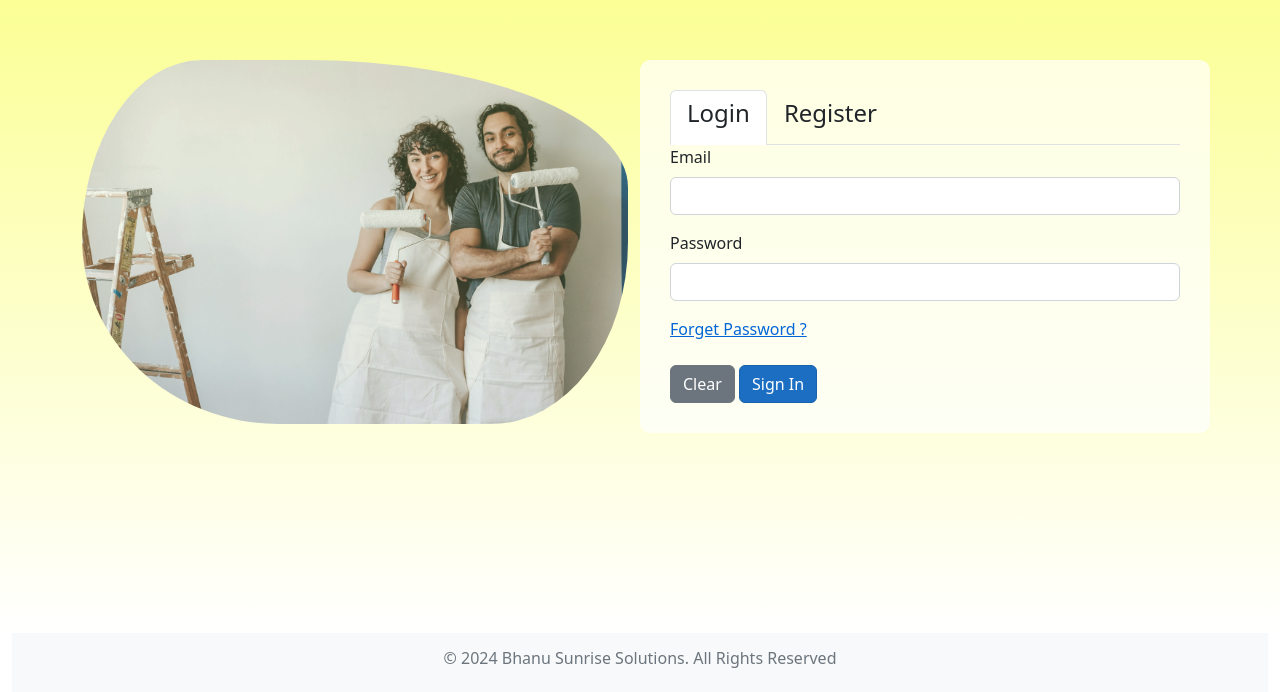
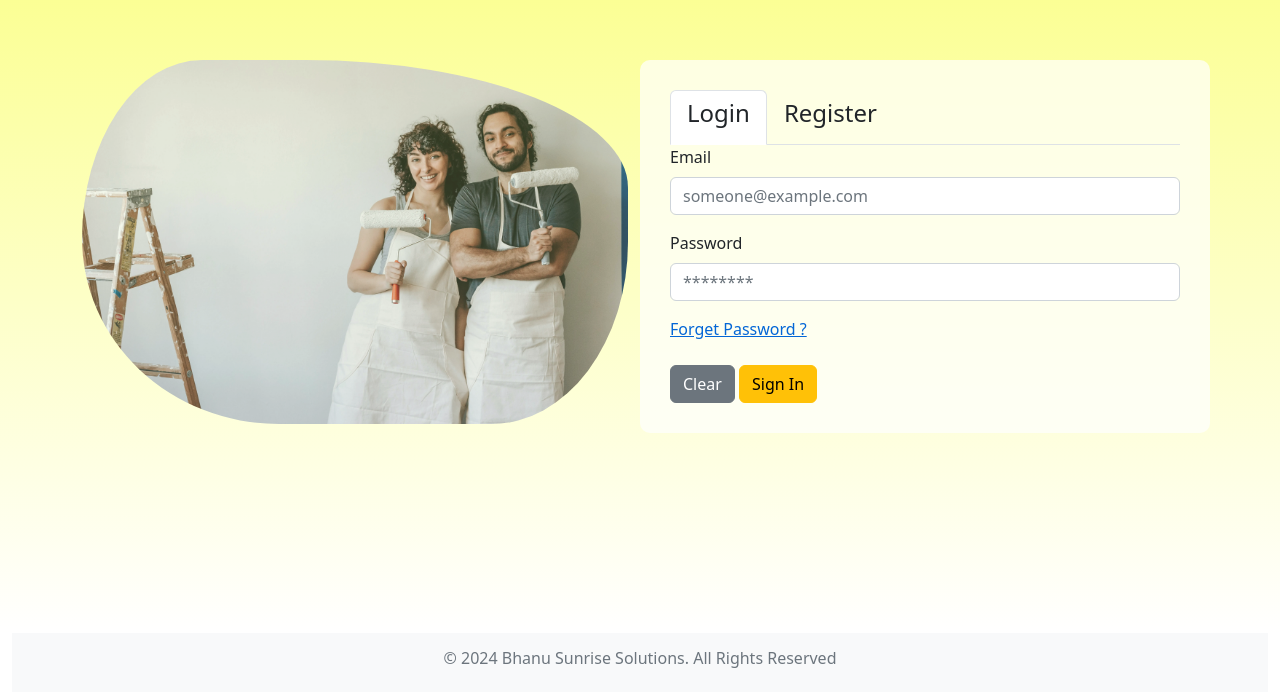
Before and after one commit to bhanusunrise/Development-Project-Level-3, a React (Create React App) app in the folder ClientApp/: page /#about-menu in a window 1280 px wide. Shown: the part 3503-4195 px from the top of the page. Built offline with nearby package versions, Linux system fonts and the light colour scheme.

Commit message:
Form completed without forget password

```diff
--- a/ClientApp/src/components/RegistrationContent.js
+++ b/ClientApp/src/components/RegistrationContent.js
@@ -73,40 +73,37 @@ const RegistrationContent = () => {
                 <TabPane tabId="login">
                     <FormGroup>
                         <Label for="email">Email</Label>
-                        <Input type="email" name="email" id="email" value={email} onChange={handleEmailChange} />
+                        <Input type="email" name="email" id="email" value={email} onChange={handleEmailChange} placeholder="someone@example.com"/>
                     </FormGroup>
                     <FormGroup>
                         <Label for="password">Password</Label>
-                        <Input type={showPassword ? "text" : "password"} name="password" id="password" value={password} onChange={handlePasswordChange} />
+                        <Input type={showPassword ? "text" : "password"} name="password" id="password" value={password} onChange={handlePasswordChange} placeholder = "********" />
                     </FormGroup>
                     <FormGroup>
-                        <Label for="forget-password"><a href="">Forget Password ?</a></Label>
+                        <Label for="forget-password"><a href="" placeholder="********">Forget Password ?</a></Label>
                     </FormGroup>
                     <Button color="secondary" onClick={handleClear}>Clear</Button>{' '}
-                    <Button color="primary" onClick={handleSignIn}>Sign In</Button>{' '}
+                    <Button color="warning" onClick={handleSignIn}>Sign In</Button>{' '}
                 </TabPane>
                 <TabPane tabId="register">
                     <FormGroup>
                         <Label for="name">Name</Label>
-                        <Input type="text" name="name" id="name" value={name} onChange={handleNameChange} />
+                        <Input type="text" name="name" id="name" value={name} onChange={handleNameChange} placeholder = "John Doe" />
                     </FormGroup>
                     <FormGroup>
                         <Label for="email">Email</Label>
-                        <Input type="email" name="email" id="email" value={email} onChange={handleEmailChange} />
+                        <Input type="email" name="email" id="email" value={email} onChange={handleEmailChange} placeholder = "someone@example.com" />
                     </FormGroup>
                     <FormGroup>
                         <Label for="password">Password</Label>
-                        <Input type={showPassword ? "text" : "password"} name="password" id="password" value={password} onChange={handlePasswordChange} />
+                        <Input type={showPassword ? "text" : "password"} name="password" id="password" value={password} onChange={handlePasswordChange} placeholder = "********" />
                     </FormGroup>
                     <FormGroup>
                         <Label for="retypePassword">Re-Type Password</Label>
-                        <Input type={showPassword ? "text" : "password"} name="retypePassword" id="retypePassword" value={retypePassword} onChange={handleRetypePasswordChange} />
-                    </FormGroup>
-                    <FormGroup>
-                        <Label for="forget-password"><a href="">Forget Password ?</a></Label>
+                        <Input type={showPassword ? "text" : "password"} name="retypePassword" id="retypePassword" value={retypePassword} onChange={handleRetypePasswordChange} placeholder = "********" />
                     </FormGroup>
                     <Button color="secondary" onClick={handleClear}>Clear</Button>{' '}
-                    <Button color="primary" onClick={handleSignUp}>Sign Up</Button>{' '}
+                    <Button color="warning" onClick={handleSignUp}>Sign Up</Button>{' '}
                 </TabPane>
             </TabContent>
         </div>
```
